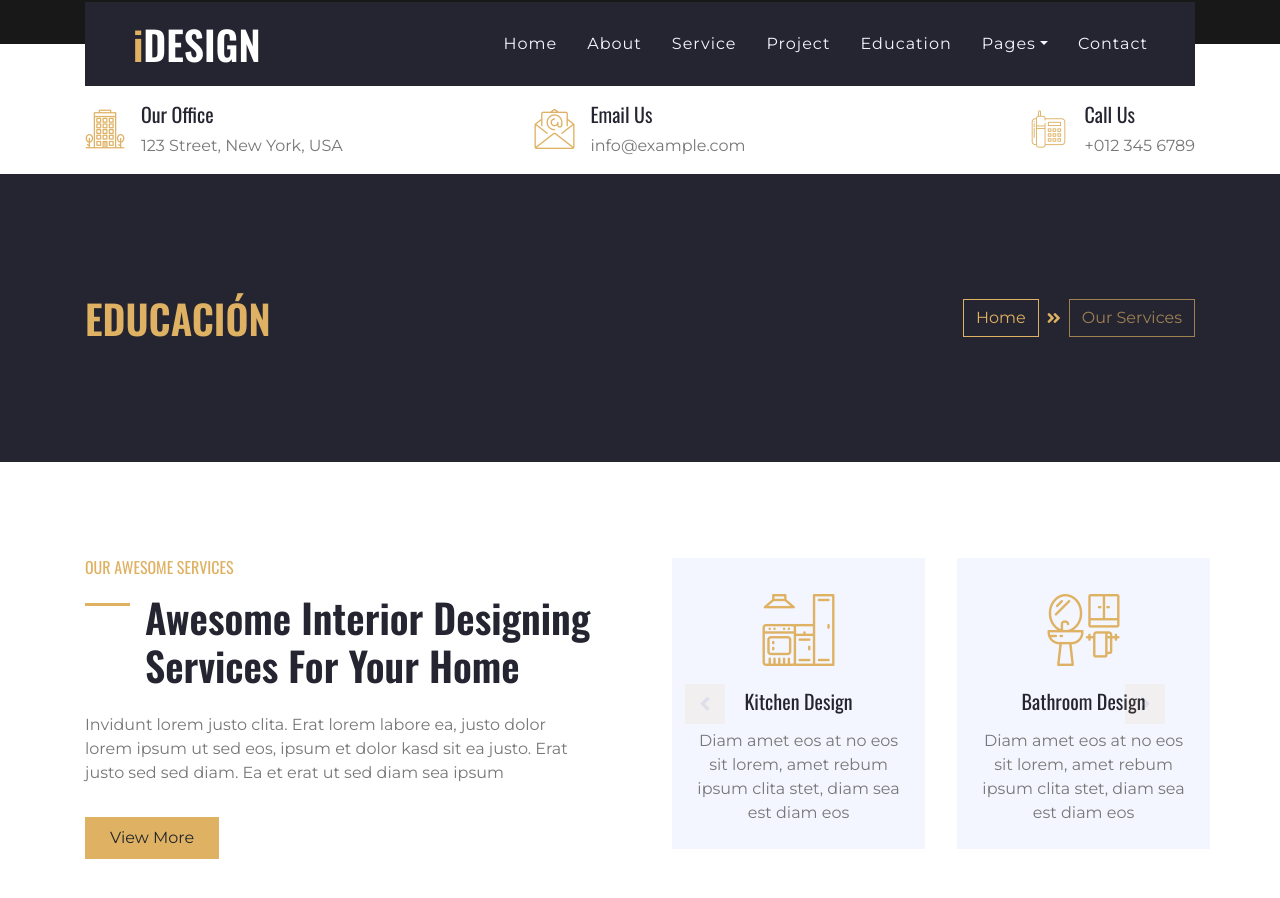
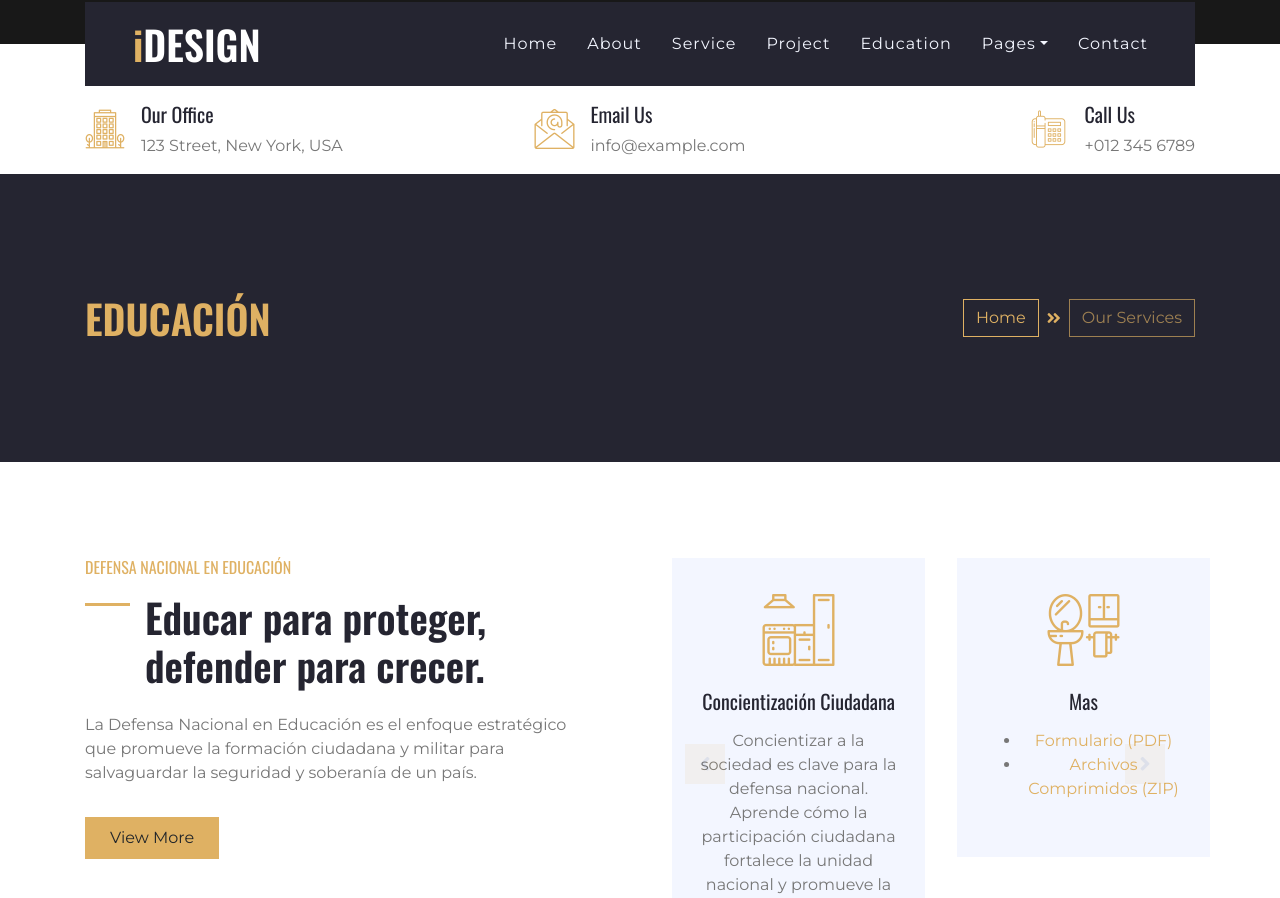
Before and after one commit to gustavoam-asdf/nacional-defense, a website: page public/education.html in a window 1280 px wide. Shown: the part 54-952 px from the top of the page. Drawn offline with nearby package versions, Linux system fonts and the light colour scheme.

Commit message:
desacargables test

```diff
--- a/public/education.html
+++ b/public/education.html
@@ -162,28 +162,35 @@
 		<div class="container py-5">
 			<div class="row">
 				<div class="col-lg-6 pr-lg-5">
-					<h6 class="text-primary font-weight-normal text-uppercase mb-3">Our Awesome Services</h6>
-					<h1 class="mb-4 section-title">Awesome Interior Designing Services For Your Home</h1>
-					<p>Invidunt lorem justo clita. Erat lorem labore ea, justo dolor lorem ipsum ut sed eos, ipsum et dolor kasd
-						sit ea justo. Erat justo sed sed diam. Ea et erat ut sed diam sea ipsum</p>
-					<a href="" class="btn btn-primary mt-3 py-2 px-4">View More</a>
+					<h6 class="text-primary font-weight-normal text-uppercase mb-3">Defensa Nacional en Educación</h6>
+					<h1 class="mb-4 section-title">Educar para proteger, defender para crecer.</h1>
+					<p>La Defensa Nacional en Educación es el enfoque estratégico que promueve la formación ciudadana y militar
+						para salvaguardar la seguridad y soberanía de un país.</p>
+					<a href="index.html" class="btn btn-primary mt-3 py-2 px-4">View More</a>
 				</div>
 				<div class="col-lg-6 p-0 pt-5 pt-lg-0">
 					<div class="owl-carousel service-carousel position-relative">
 						<div class="d-flex flex-column text-center bg-light mx-3 p-4">
 							<h3 class="flaticon-bedroom display-3 font-weight-normal text-primary mb-3"></h3>
-							<h5 class="mb-3">Bedroom Design</h5>
-							<p class="m-0">Diam amet eos at no eos sit lorem, amet rebum ipsum clita stet, diam sea est diam eos</p>
+							<h5 class="mb-3">Formación Militar</h5>
+							<p class="m-0">Descubre la importancia de la formación militar en la defensa nacional. Explora cómo el
+								entrenamiento y disciplina preparan a las fuerzas para proteger la seguridad y soberanía del país.</p>
 						</div>
 						<div class="d-flex flex-column text-center bg-light mx-3 p-4">
 							<h3 class="flaticon-kitchen display-3 font-weight-normal text-primary mb-3"></h3>
-							<h5 class="mb-3">Kitchen Design</h5>
-							<p class="m-0">Diam amet eos at no eos sit lorem, amet rebum ipsum clita stet, diam sea est diam eos</p>
+							<h5 class="mb-3">Concientización Ciudadana</h5>
+							<p class="m-0">Concientizar a la sociedad es clave para la defensa nacional. Aprende cómo la participación
+								ciudadana fortalece la unidad nacional y promueve la protección de nuestros valores y territorio.</p>
 						</div>
 						<div class="d-flex flex-column text-center bg-light mx-3 p-4">
 							<h3 class="flaticon-bathroom display-3 font-weight-normal text-primary mb-3"></h3>
-							<h5 class="mb-3">Bathroom Design</h5>
-							<p class="m-0">Diam amet eos at no eos sit lorem, amet rebum ipsum clita stet, diam sea est diam eos</p>
+							<h5 class="mb-3">Mas</h5>
+							<p class="m-0">
+							<ul>
+								<li><a href="ruta/al/formulario.pdf" download>Formulario (PDF)</a></li>
+								<li><a href="ruta/a/archivos.zip" download>Archivos Comprimidos (ZIP)</a></li>
+							</ul>
+							</p>
 						</div>
 					</div>
 				</div>
```
